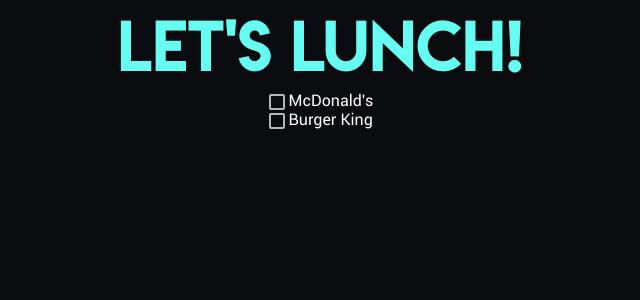
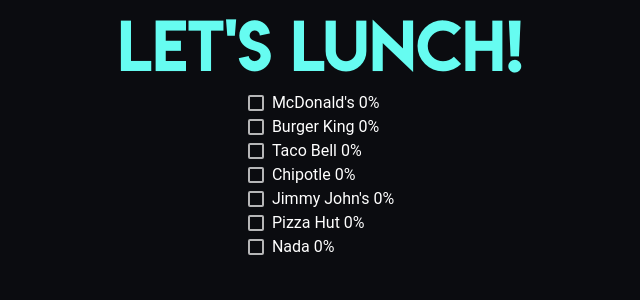
Before and after one commit to chuloon/letslunch, an Angular app in the folder letslunch/: page / in a window 1280 px wide. Shown: the top 300 px of the page, without its empty margins (319-959 px from the left). Built offline with nearby package versions, Linux system fonts and the light colour scheme.

Commit message:
got percentages

```diff
--- a/letslunch/src/app/restaurant-selection/restaurant-item/restaurant-item.component.html
+++ b/letslunch/src/app/restaurant-selection/restaurant-item/restaurant-item.component.html
@@ -1,5 +1,5 @@
 <div class="restaurant-item-container">
   <div class="item-name">
-    <mat-checkbox></mat-checkbox> {{ name }}
+    <mat-checkbox (change)="selectionService.restaurantItemChange($event, voteShare, setVoteShare)">{{ name }} {{ selectionService.totalVotes != 0 ? voteShare / selectionService.totalVotes * 100 + "%" : "0%" }}</mat-checkbox>
   </div>
 </div>
--- a/letslunch/src/app/restaurant-selection/restaurant-item/restaurant-item.component.ts
+++ b/letslunch/src/app/restaurant-selection/restaurant-item/restaurant-item.component.ts
@@ -15,6 +15,8 @@
   ngOnInit() {
   }
 
-
+  setVoteShare = (value) => {
+    this.voteShare = value;
+  }
 
 }
--- a/letslunch/src/app/restaurant-selection/selection-menu/selection-menu.component.ts
+++ b/letslunch/src/app/restaurant-selection/selection-menu/selection-menu.component.ts
@@ -6,23 +6,25 @@
   styleUrls: ['./selection-menu.component.scss']
 })
 export class SelectionMenuComponent implements OnInit {
+  restaurants: Restaurant[] = [
+    new Restaurant("McDonald's", 0),
+    new Restaurant("Burger King", 0),
+    new Restaurant("Taco Bell", 0),
+    new Restaurant("Chipotle", 0),
+    new Restaurant("Jimmy John's", 0),
+    new Restaurant("Pizza Hut", 0),
+    new Restaurant("Nada", 0)
+  ]
 
   constructor() { }
 
   ngOnInit() {
   }
-
-  restaurants: Restaurant[] = [
-    {
-      name: "McDonald's"
-    },
-    {
-      name: "Burger King"
-    }
-  ]
 }
 
 class Restaurant {
-  name: string;
-  voteShare?: number = 0;
+  constructor(public name: string, public voteShare: number = 0) {
+    this.name = name;
+    this.voteShare = voteShare;
+   }
 }
--- a/letslunch/src/app/restaurant-selection/services/selection.service.ts
+++ b/letslunch/src/app/restaurant-selection/services/selection.service.ts
@@ -4,10 +4,20 @@
   providedIn: 'root'
 })
 export class SelectionService {
+  totalVotes: number = 0;
 
   constructor() { }
 
-  clickItem = () => {
+  restaurantItemChange = (event, voteShare: number, setShareFunction) => {
+    if(event.checked) {
+      this.totalVotes++;
+      voteShare++;
+    }
+    else {
+      this.totalVotes--;
+      voteShare--;
+    }
 
+    setShareFunction(voteShare);
   }
 }
```
